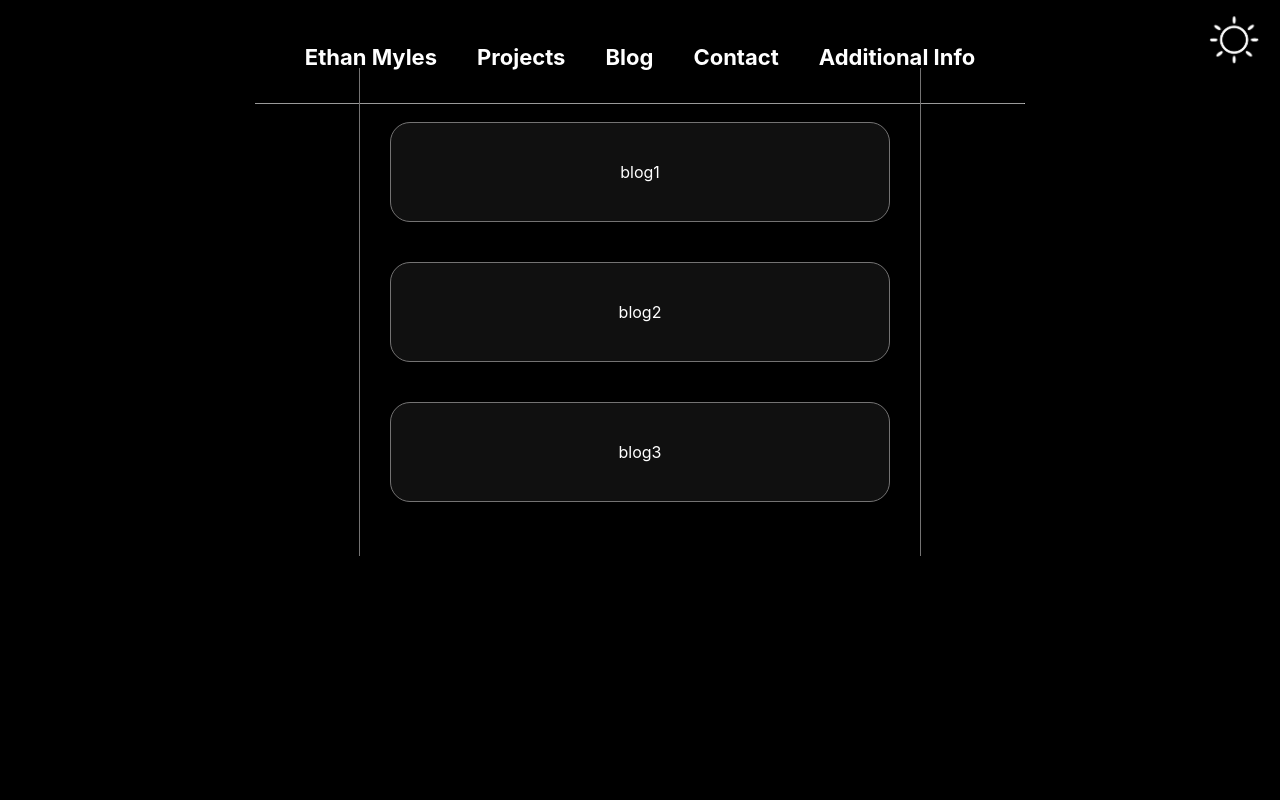
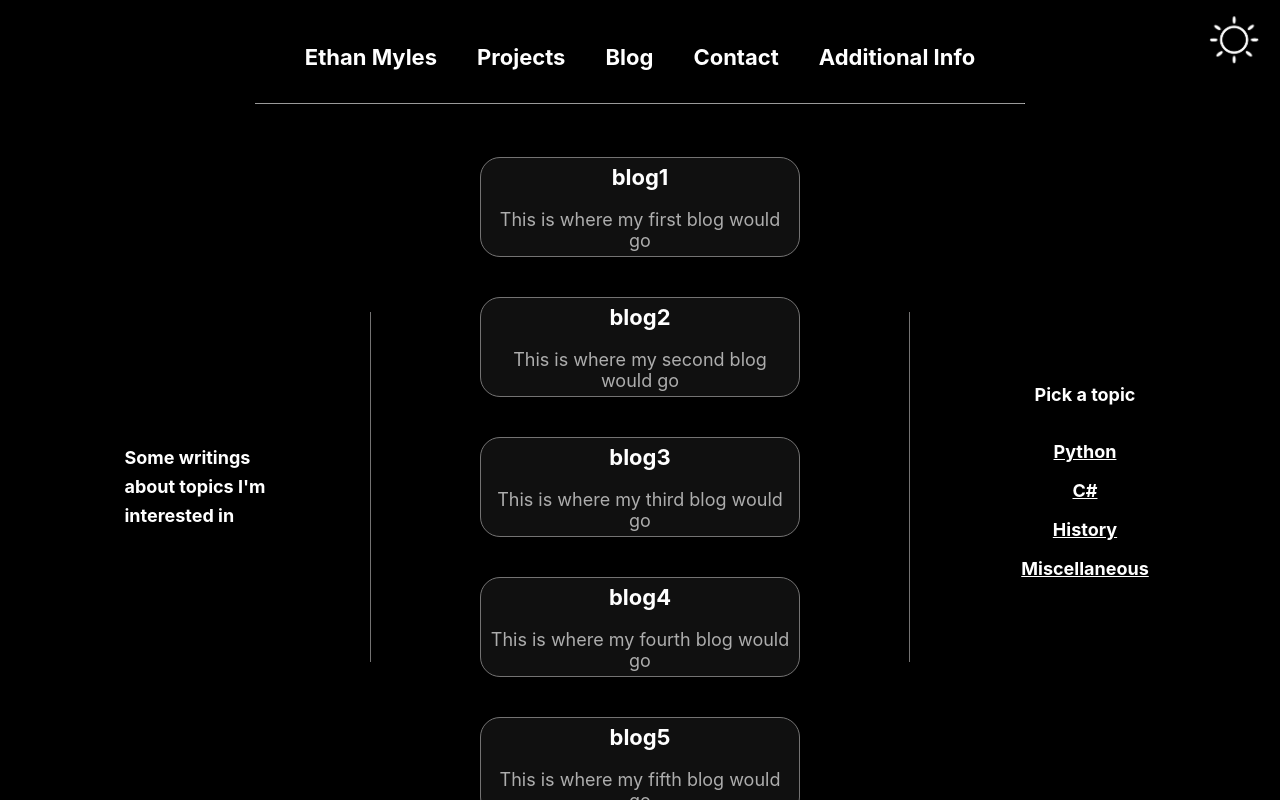
Before and after one commit to Ethan-Myles/website, a React (Create React App) app: page /blog in a window 1280 px wide. Built offline with nearby package versions, Linux system fonts and the light colour scheme.

Commit message:
blog selection

```diff
--- a/src/components/Blog/Blog.js
+++ b/src/components/Blog/Blog.js
@@ -1,19 +1,50 @@
-
-import styles from './blog.module.css'
+import styles from './blog.module.css';
 
 function Blog() {
   return (
     <>
       <title>Blog</title>
-      <div className={styles.wrapper}>
-        <div className={styles['vertical-line']} />
-        <div className={styles['button-group']}>
-          <button className={styles['blog-button']}>blog1</button>
-          <button className={styles['blog-button']}>blog2</button>
-          <button className={styles['blog-button']}>blog3</button>
+
+        <div className={styles.grid}>
+
+          <div className={styles['blog-introduction']}>
+            <p>Some writings<br/>about topics I'm<br/>interested in</p>
+          </div>
+
+          <div className={styles['blogs']}>
+            <button className={styles['blog-button']}>
+              <h2 className={styles['blog-title']}>blog1</h2>
+              <p>This is where my first blog would go</p>
+            </button>
+            <button className={styles['blog-button']}>
+              <h2 className={styles['blog-title']}>blog2</h2>
+              <p>This is where my second blog would go</p>
+            </button>
+            <button className={styles['blog-button']}>
+              <h2 className={styles['blog-title']}>blog3</h2>
+              <p>This is where my third blog would go</p>
+            </button>
+            <button className={styles['blog-button']}>
+              <h2 className={styles['blog-title']}>blog4</h2>
+              <p>This is where my fourth blog would go</p>
+            </button>
+            <button className={styles['blog-button']}>
+              <h2 className={styles['blog-title']}>blog5</h2>
+              <p>This is where my fifth blog would go</p>
+            </button>
+          </div>
+
+          <div className={styles['blog-topics']}>
+            <p>
+              <p>Pick a topic</p><br/>
+              <a className={styles['blog-topic']} href="">Python</a>
+              <a className={styles['blog-topic']} href="">C#</a>
+              <a className={styles['blog-topic']} href="">History</a>
+              <a className={styles['blog-topic']} href="">Miscellaneous</a>
+            </p>
+          </div>
+
         </div>
-        <div className={styles['vertical-line']} />
-      </div>
     </>
   );
 }
--- a/src/components/Blog/blog.module.css
+++ b/src/components/Blog/blog.module.css
@@ -1,38 +1,81 @@
-.wrapper {
+.grid{
+  display: grid;
+  grid-template-columns: 1fr 2fr 1fr;
+  gap: 40px;
+  padding: 40px 60px;
+  max-width: 1400px;
+  margin: 0 auto;
+  box-sizing: border-box;
+}
+
+.blogs {
+  display: grid;
+  grid-template-columns: 1fr;
+  gap: 40px;
+  padding: 5px 110px;
+  margin: 0 auto;
+  max-width: 600px;
+  /*Use 1px wide backgrounds to get the two lines left and right of the buttons*/
+  background:
+    linear-gradient(rgb(116, 115, 115), rgb(116, 115, 115)) left center / 1px 350px no-repeat,
+    linear-gradient(rgb(116, 115, 115), rgb(116, 115, 115)) right center / 1px 350px no-repeat;
+}
+
+.blog-introduction{
   display: flex;
   justify-content: center;
+  padding: 20px;
   align-items: center;
-  height: 50vh;
-  gap: 30px;
 }
 
-.vertical-line {
-  width: 1px;
-  height: 488px;
-  background-color: rgb(116, 115, 115);
-}
-
-.button-group {
+.blog-topics {
   display: flex;
-  flex-direction: column;
+  justify-content: center;
+  text-align: center;
+  padding: 20px;
   align-items: center;
 }
 
 .blog-button {
   font-family: inherit;
   cursor: pointer;
-  padding: 10px 20px;
   border: 1px solid rgb(116, 115, 115);
   background-color: #101010;
-  color: white;
   border-radius: 20px;
   font-size: 16px;
   transition: border 0.3s ease;
-  width: 500px;
   height: 100px;
-  margin: 20px 0;
+  margin: 0px auto;
+  width: 100%;
+  max-width: 800px;
 }
 
 .blog-button:hover {
   border: 1px solid rgb(173, 173, 173);
 }
+
+.blog-title{
+  height: 45px;
+}
+
+body:not(.dark) .blog-button p {
+    color: rgb(173, 173, 173);
+}
+
+body.dark .blog-button p {
+    color: rgb(173, 173, 173);
+}
+
+body:not(.dark) .blog-topic{
+    display: block;
+    font-size: 18px;
+    text-decoration: underline;
+    margin-bottom: 10px;
+}
+
+body.dark .blog-topic{
+    display: block;
+    font-size: 18px;
+    text-decoration: underline;
+    margin-bottom: 10px;
+}
```
Also changed, not shown: src/data/blogData.js (deleted, +0 -8 lines).
